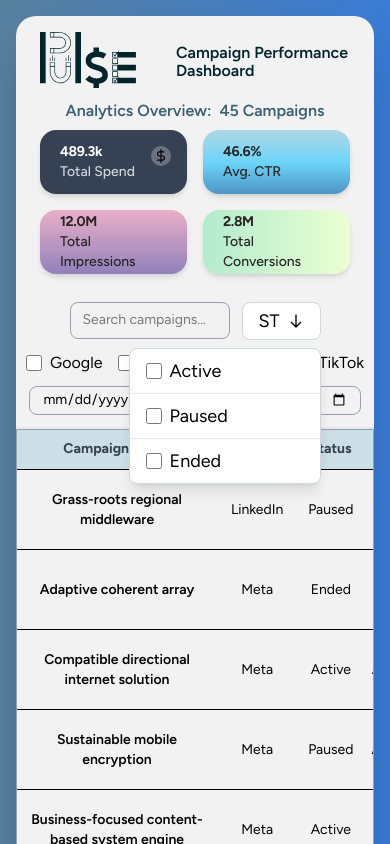
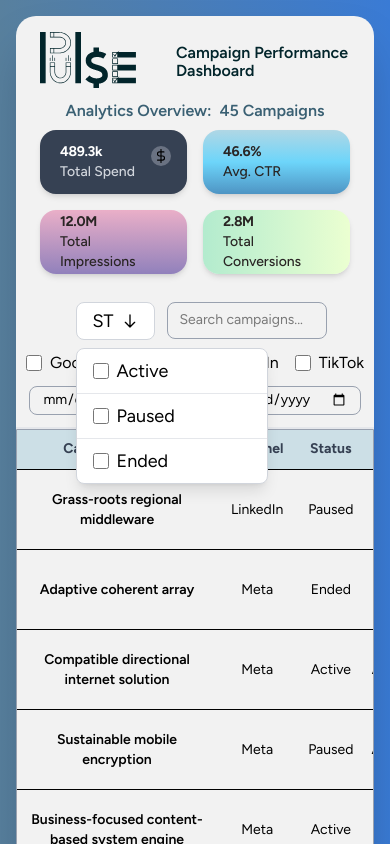
Before and after one commit to Amit-Erez/CampaignDashboard, a React (Vite) app: page /home in a window 390 px wide. Both pictures are taken after a click on the button "ST". Shown: the top 844 px of the page. Built offline with nearby package versions, Linux system fonts and the light colour scheme.

Commit message:
responsiveness improvements, status selector bug fixed

```diff
--- a/src/components/Filters.tsx
+++ b/src/components/Filters.tsx
@@ -81,19 +81,12 @@ const Filters = ({
           </button>
         )}
         <SearchField query={query} setQuery={setQuery} />
-        <div ref={selectorRef} className="block sm:hidden">
-          <StatusSelector
-            filters={filters}
-            statusDropdownOpen={statusDropdownOpen}
-            setStatusDropdownOpen={setStatusDropdownOpen}
-          />
-        </div>
 
         <ChannelBoxes filters={filters} />
-        <div className="flex">
 
           <DateSelector />
-        <div ref={selectorRef} className="hidden sm:block ml-3">
+
+          <div ref={selectorRef} className="order-first sm:order-0 ml-3">
             <StatusSelector
               filters={filters}
               statusDropdownOpen={statusDropdownOpen}
@@ -102,7 +95,6 @@ const Filters = ({
           </div>
       </div>
     </div>
-    </div>
   );
 };
 
--- a/src/components/StatusSelector.tsx
+++ b/src/components/StatusSelector.tsx
@@ -10,7 +10,6 @@ const StatusSelector = ({
   setStatusDropdownOpen: React.Dispatch<React.SetStateAction<boolean>>;
   filters: CampaignFilters;
 }) => {
-  // to do - add 'click outside to close dropdown'
 
   return (
     <div className="relative group z-1000">
@@ -23,7 +22,7 @@ const StatusSelector = ({
         onClick={() => setStatusDropdownOpen((prev) => !prev)}
       >
         <span className="hidden min-[455px]:inline">Status</span>
-<span className="inline min-[455px]:hidden">ST</span>
+        <span className="inline min-[455px]:hidden">ST</span>
         <svg
           className="w-4 h-4"
           fill="none"
@@ -40,41 +39,33 @@ const StatusSelector = ({
       </button>
       {statusDropdownOpen && (
         <div
-        id="status-filter-menu"
-        className="absolute right-0 mt-2 w-48 bg-white border border-gray-300 rounded-lg shadow-lg z-10 cursor-pointer">
-          <label
-            className="flex items-center gap-2 px-4 py-2 text-lg hover:bg-gray-50 cursor-pointer border-b border-gray-200"
-            onClick={() => handleStatusChange(CampaignStatus.Active)}
-          >
+          id="status-filter-menu"
+          className="absolute sm:right-0 mt-2 w-48 bg-white border border-gray-300 rounded-lg shadow-lg z-10 cursor-pointer"
+        >
+          <label className="flex items-center gap-2 px-4 py-2 text-lg hover:bg-gray-50 cursor-pointer border-b border-gray-200">
             <input
               type="checkbox"
               className="w-4 h-4"
               checked={filters.statuses.includes(CampaignStatus.Active)}
-              readOnly
+              onChange={() => handleStatusChange(CampaignStatus.Active)}
             />
             <span>Active</span>
           </label>
-          <label
-            className="flex items-center gap-2 px-4 py-2 text-lg hover:bg-gray-50 cursor-pointer border-b border-gray-200"
-            onClick={() => handleStatusChange(CampaignStatus.Paused)}
-          >
+          <label className="flex items-center gap-2 px-4 py-2 text-lg hover:bg-gray-50 cursor-pointer border-b border-gray-200">
             <input
               type="checkbox"
               className="w-4 h-4"
               checked={filters.statuses.includes(CampaignStatus.Paused)}
-              readOnly
+              onChange={() => handleStatusChange(CampaignStatus.Paused)}
             />
             <span>Paused</span>
           </label>
-          <label
-            className="flex items-center gap-2 px-4 py-2 text-lg hover:bg-gray-50 cursor-pointer"
-            onClick={() => handleStatusChange(CampaignStatus.Ended)}
-          >
+          <label className="flex items-center gap-2 px-4 py-2 text-lg hover:bg-gray-50 cursor-pointer">
             <input
               type="checkbox"
               className="w-4 h-4"
               checked={filters.statuses.includes(CampaignStatus.Ended)}
-              readOnly
+              onChange={() => handleStatusChange(CampaignStatus.Ended)}
             />
             <span>Ended</span>
           </label>
```
Lines whose indentation alone changed are shown as unchanged.
